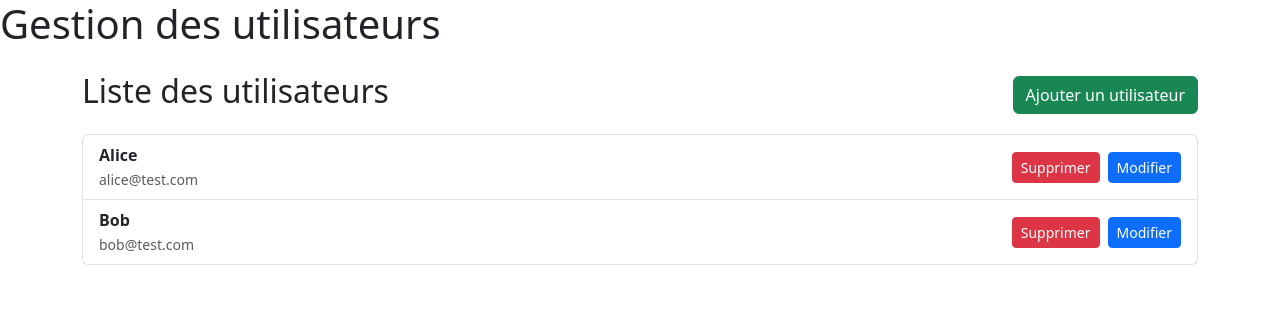
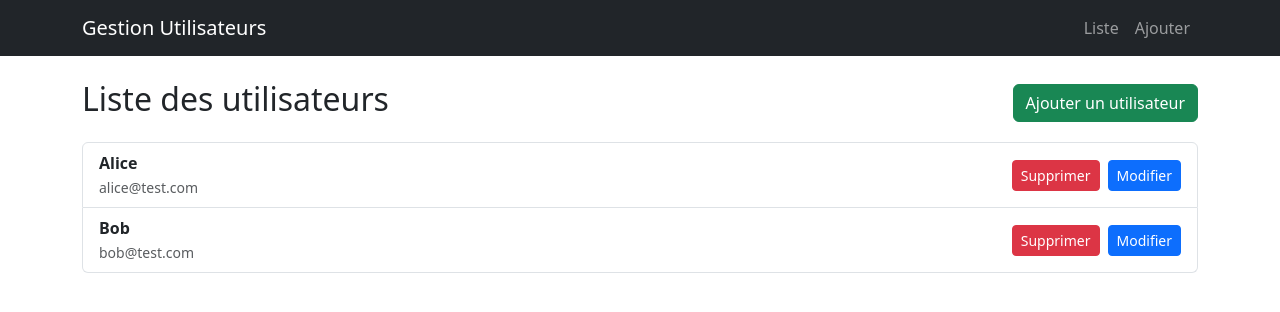
Before and after one commit to Asmahan355/Shpping_with_Asmahan, an Angular app in the folder user-management/: page /users in a window 1280 px wide. Shown: the top 312 px of the page. Built offline with nearby package versions, Linux system fonts and the light colour scheme.

Commit message:
Ajout de nav bar

```diff
--- a/user-management/src/app/app.html
+++ b/user-management/src/app/app.html
@@ -1,2 +1,20 @@
-<h1>Gestion des utilisateurs</h1>
+<nav class="navbar navbar-expand-lg navbar-dark bg-dark">
+  <div class="container">
+
+    <a class="navbar-brand" routerLink="/users">
+      Gestion Utilisateurs
+    </a>
+
+    <div class="navbar-nav">
+      <a class="nav-link" routerLink="/users">
+        Liste
+      </a>
+      <a class="nav-link" routerLink="/add-user">
+        Ajouter
+      </a>
+    </div>
+
+  </div>
+</nav>
+
 <router-outlet></router-outlet>
--- a/user-management/src/app/app.ts
+++ b/user-management/src/app/app.ts
@@ -1,9 +1,9 @@
 import { Component, signal } from '@angular/core';
-import { RouterOutlet } from '@angular/router';
+import { RouterModule, RouterOutlet } from '@angular/router';
 
 @Component({
   selector: 'app-root',
-  imports: [RouterOutlet],
+  imports: [RouterOutlet,RouterModule],
   templateUrl: './app.html',
   styleUrl: './app.css'
 })
```
